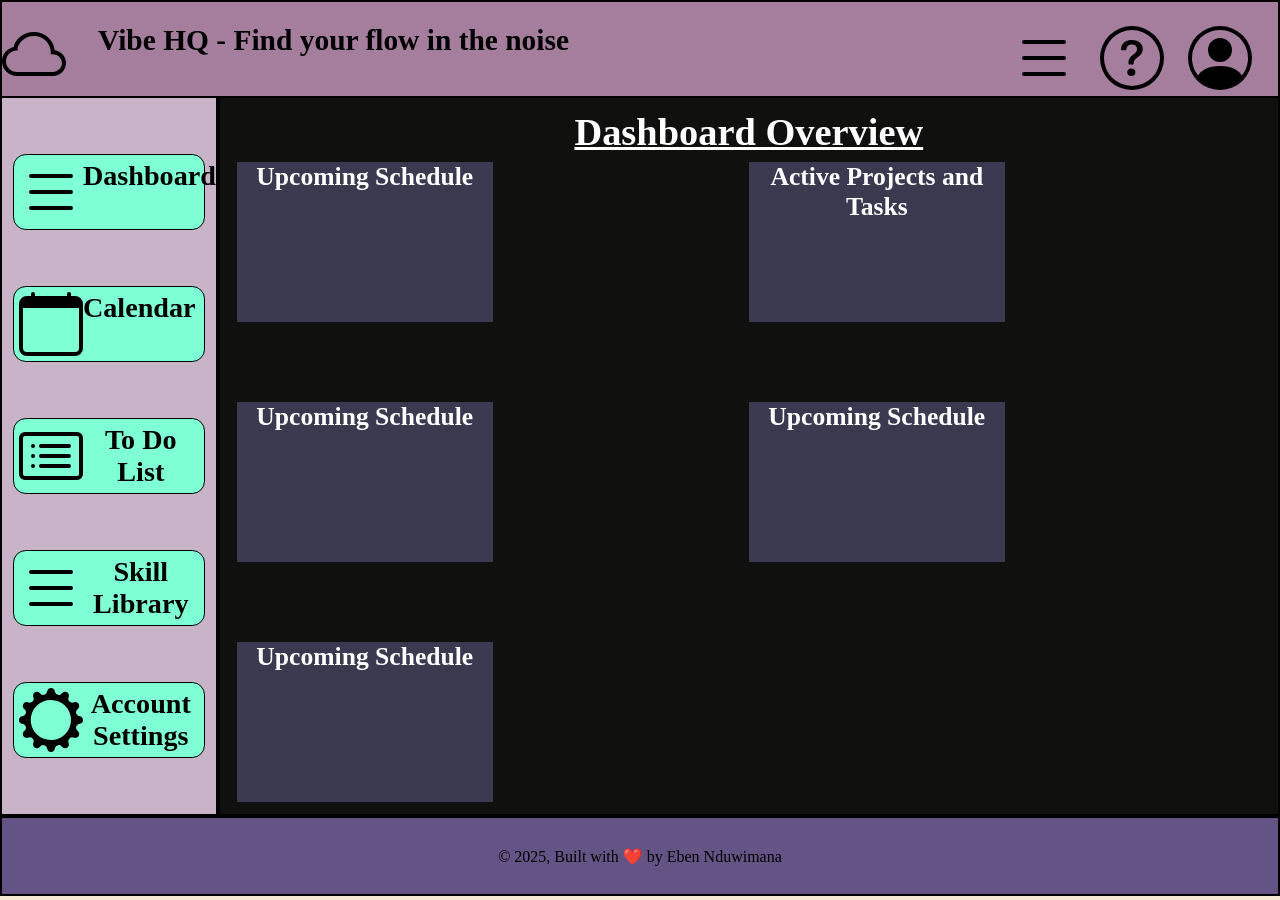
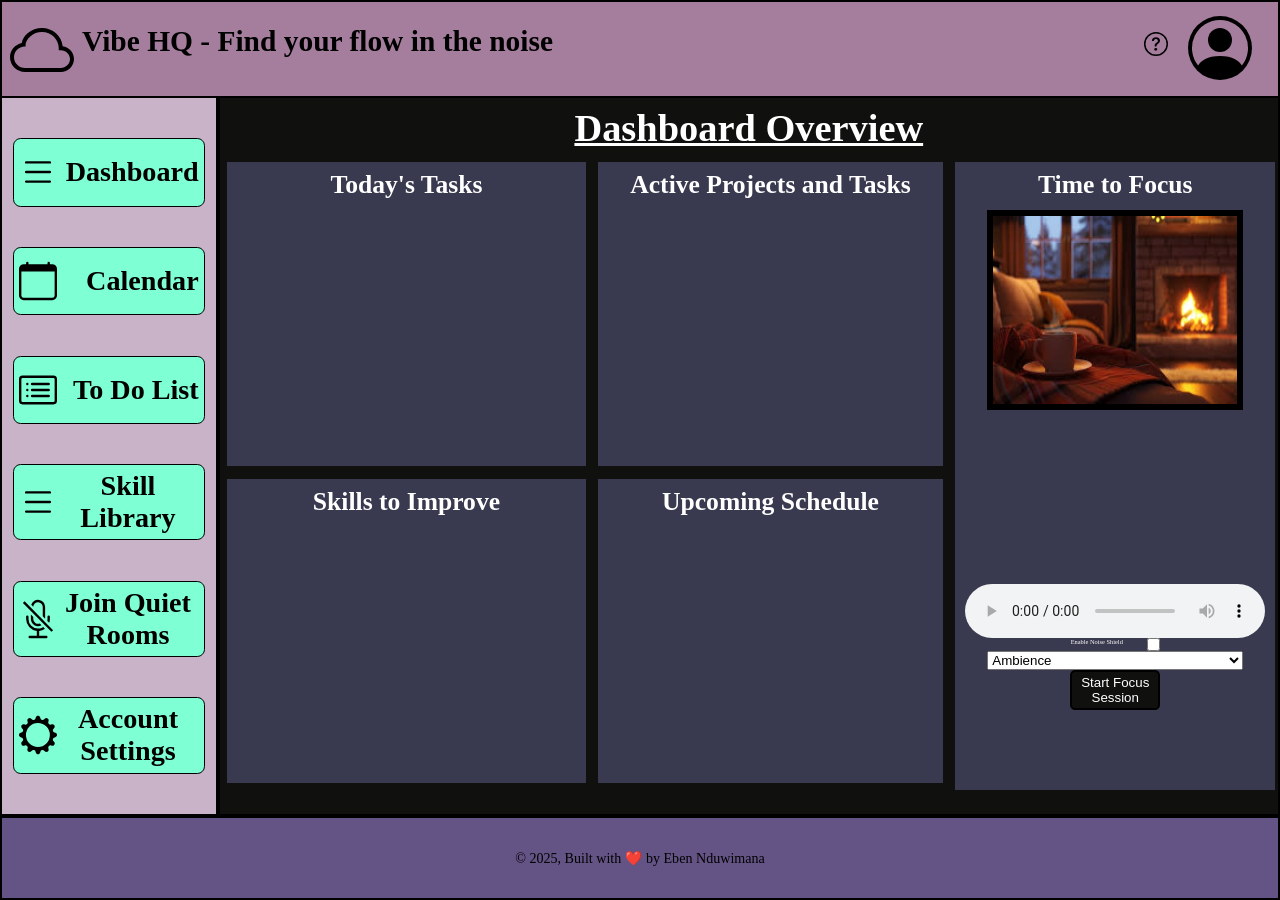
Before and after one commit to xscape24/VibeHQ, a website: page index.html in a window 1280 px wide. Drawn offline with Linux system fonts and the light colour scheme.

Commit message:
Update colors and typography

```diff
--- a/index.html
+++ b/index.html
@@ -18,7 +18,9 @@
                 </div>
 
                 <div class="logo-2-container">
-                    <img src="assets\profile-list.svg" class="nav-img notification-img"alt=""></li>
+
+
+
                     <a href="about.html"><img src="assets\question-circle.svg" class="nav-img question-img"alt=""></li></a>
                     <img src="assets\person-circle.svg" class="nav-img profile-img" alt=""></li>
 
@@ -27,11 +29,13 @@
             </nav>
 
             <div class="sidebar">
-                <a href="" class="sidebar-link">   <img src="assets\profile-list.svg" class="nav-img"> Dashboard</a>
-                <a href="" class="sidebar-link">   <img src="assets\calendar.svg" class="nav-img">Calendar</a>
-                <a href="" class="sidebar-link">   <img src="assets\card-list.svg" class="nav-img">To Do List</a>
-                <a href="" class="sidebar-link">   <img src="assets\profile-list.svg" class="nav-img">Skill Library</a>
-                <a href="" class="sidebar-link">   <img src="assets\gear-wide.svg" class="nav-img">Account Settings</a>
+                <a href="" class="sidebar-link">   <img src="assets\profile-list.svg" class="sidebar-img"> Dashboard</a>
+                <a href="" class="sidebar-link">   <img src="assets\calendar.svg" class="sidebar-img">Calendar</a>
+                <a href="" class="sidebar-link">   <img src="assets\card-list.svg" class="sidebar-img">To Do List</a>
+                <a href="" class="sidebar-link">   <img src="assets\profile-list.svg" class="sidebar-img">Skill Library</a>
+
+                <a href="" class="sidebar-link">   <img src="assets\mic-mute.svg" class="sidebar-img">Join Quiet Rooms</a>
+                 <a href="" class="sidebar-link">   <img src="assets\gear-wide.svg" class="sidebar-img">Account Settings</a>
 
             </div>
             <div class="main-content">
@@ -40,19 +44,40 @@
 
          <div class="main-content-container">
   <div class="card card-1">
-            <h2 class="card-header">Upcoming Schedule        </h2>
+            <h2 class="card-header">Today's Tasks      </h2>
          </div>
          <div class="card  card-2">
   <h2 class="card-header">Active Projects and Tasks        </h2>
          </div>
          <div class="card card-3">
-  <h2 class="card-header">Upcoming Schedule        </h2>
+  <h2 class="card-header">Skills to Improve       </h2>
          </div>
          <div class="card card-4">
   <h2 class="card-header">Upcoming Schedule        </h2>
          </div>
          <div class="card card-5">
-  <h2 class="card-header">Upcoming Schedule        </h2>
+  <h2 class="card-header">Time to Focus        </h2>
+  <p>
+
+    <div class="screen-container">
+<img src="assets\images (1).jpg" class="sound-img" alt="">
+    </div>
+    <audio controls autoplay src="">
+<source src="assets\Quantum Jazz - Passing Fields.mp3" type="audio.mp3">
+    </audio>
+    <div class="noise-shield-container">
+
+        <p class="noise-shield-text">Enable Noise Shield</p>
+          <input type="checkbox" name="noise-shield-input" id="">
+    </div>
+    <select name="" id="sound-dropdown">
+        <option value="ambience" class="sound-item">Ambience</option>
+        <option value="cloudy" class="sound-item">Cloudy</option>
+        <option value="fireplace"  class="sound-item">Fireplace</option>
+        <option value="forest" class="sound-item">Forest</option>
+    </select>
+    <button class="focus-session-btn">Start Focus Session</button>
+  </p>
          </div>
 
          </div>
@@ -94,7 +119,7 @@
             </div>
 
             <footer class="footer">
-                <p id="footer-text">© 2025, Built with ❤️ by Eben Nduwimana</p>
+                <p class="footer-text">© 2025, Built with ❤️ by Eben Nduwimana</p>
 
 
                 <a href="https://www.linkedin.com/in/eben-nduwimana/">
--- a/style.css
+++ b/style.css
@@ -13,16 +13,20 @@ body{
 .navbar,.sidebar,.main-content,.footer{
     display: flex;
     justify-content: center;
-    align-items: center;
-    text-align: center;
+
 
     border:0.2vw solid black;
 }
+.sidebar,.footer{
+     align-items: center;
+    text-align: center;
+}
+
 .container{
 
     display: grid;
     grid-template-columns: 17vw 83vw;
-    grid-template-rows:12vh 90vh 10vh;
+    grid-template-rows:12vh 90vh 10.5vh;
     grid-auto-rows:30vh;
     grid-template-areas:
     "navbar navbar"
@@ -37,6 +41,7 @@ body{
     flex-direction: row;
     justify-content: space-between;
     align-items: center;
+    text-align: center;
     margin:auto;
     list-style-type:none;
     background-color: rgb(165, 126, 158);
@@ -50,15 +55,18 @@ body{
 .logo-container{
     display: flex;
     flex-direction: row;
-    gap:4vh;
+    gap:1vh;
 }
 
 .logo{
-    margin-bottom:1vh;
+    margin-bottom:2vh;
+    margin-left:1vh;
+
 }
 .logo-text{
     font-size:2.3vw;
     font-weight:bold;
+    margin-top:.6vh;
 }
 
 
@@ -68,7 +76,7 @@ body{
 .logo-2-container{
     display: flex;
     flex-direction: row;
-    gap:3vh;
+
     margin-right:2vw;
 }
 
@@ -78,17 +86,17 @@ width:5vw;
 }
 
 
-.notification-img{
 
+
+.question-img{
+height:3vh;
+margin-top:2vh;
+}
+.profile-img{
+    margin-bottom:3vh;
 }
 
-.profile-img{
-
-}
-.settings-img{
-
-}
-
+/*Navbar Section End*/
 
 
 
@@ -103,19 +111,24 @@ width:5vw;
     justify-content: space-evenly;
 }
 
-
+.sidebar-img{
+    height:7vh;
+width:3vw;
+}
 .sidebar-link{
 display: flex;
 flex-direction: row;
+justify-content: space-between;
  text-decoration-line: none;
     color:black;
     font-size:2.2vw;
     font-weight:bold;
     background-color: aquamarine;
     padding:0.4vw;
-    border-radius:1vw;
+    border-radius:.6vw;
     border:0.1vw solid black;
     width:15vw;
+    align-items: center;
 
 }
 /*Sidebar Ends*/
@@ -126,32 +139,130 @@ flex-direction: row;
     background-color: #10100f;
     grid-area:main-content;
    display: flex;
-   flex-direction: column;;
-
+   flex-direction: column;
+   justify-content: start;
 }
 
 .main-content-header{
-    margin-bottom:1vh;
+    margin-top:1vh;
+    margin-bottom:1.5vh;
 font-size:3vw;
+justify-content: center;
+text-align: center;
 text-decoration-line: underline;
 color:white;
 }
 
 .main-content-container{
+    padding-left: 0.6vw;
+    padding-right: 0.4vw;
  display: grid;
-    grid-template-columns:40vw 40vw;;
-    grid-template-rows:30vh 30vh;
+ grid-template-columns: 28vw 27vw 30vw;
+ grid-template-rows:38vh 38vh;
+grid-template-areas:
+"card-1 card-2 card-5"
+"card-3 card-4 card-5"
+;
     color:white;
+  row-gap: 1vw;
+  column-gap:1.5vh;
+
 }
 .card{
-    height:20vh;
-    width:20vw;
+
     background-color: rgb(68, 68, 96,0.8);
+    display: flex;
+    text-align:center;
+    flex-direction: column;
+
 }
 .card-header{
     font-size:2vw;
     color:white;
+    margin-top:1vh;
 
+}
+
+.card-1{
+    grid-area:card-1;
+
+}
+.card-2{
+      grid-area:card-2;
+}
+.card-3{
+      grid-area:card-3;
+}
+.card-4{
+      grid-area:card-4;
+
+}
+.card-5{
+    display: flex;
+    flex-direction: column;
+    justify-content: center;
+    align-items: center;
+    text-align: center;
+    height:78.5vh;
+    width:25vw;
+      grid-area:card-5;
+}
+
+
+
+.screen-container{
+
+    display:flex;
+    justify-content: center;
+    text-align: center;
+    margin:auto;
+    flex-direction:column;
+    border:0.5vw solid black;
+
+    width:20vw;
+    height:25vh;
+    float:right;
+
+    margin-top:1.2vh;
+
+
+}
+
+.sound-img{
+    height:20vw;
+    height:25vw;
+}
+
+.noise-shield-container{
+    display: flex;
+    flex-direction: row;
+    justify-content: center;
+    gap:3vh;
+}
+
+.noise-shield-text{
+font-size:0.5vw;
+}
+
+.noise-shield-input{
+
+}
+
+#sound-dropdown{
+
+width:20vw;
+}
+
+
+.focus-session-btn{
+    height:5vh;
+    width:7vw;
+    border-radius:.4vw;
+    background-color: #10100f;
+    color:white;
+    border:0.2vw solid black;
+    justify-content: center;
+    margin-bottom:10vh;
 }
 /*Main Content Section Ends*/
 
@@ -159,10 +270,11 @@ color:white;
 .footer{
     background-color: rgb(100, 84, 133);
     grid-area:footer;
+
 }
 
 .footer-text{
-    font-size:2vw;
+    font-size:1.1vw;
 }
 
 .contact-badge{
```
Also changed, not shown: assets/mic-mute.svg (added), assets/toggle-off (1).svg (added), assets/toggle-off.svg (added), 1 other file.
